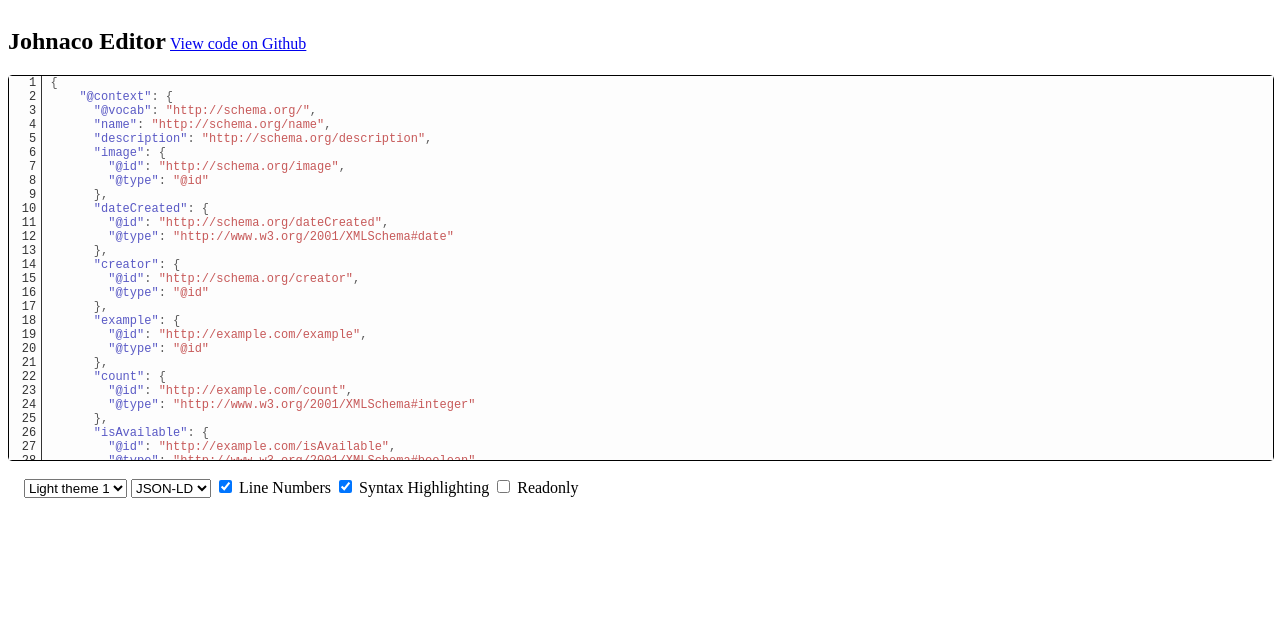
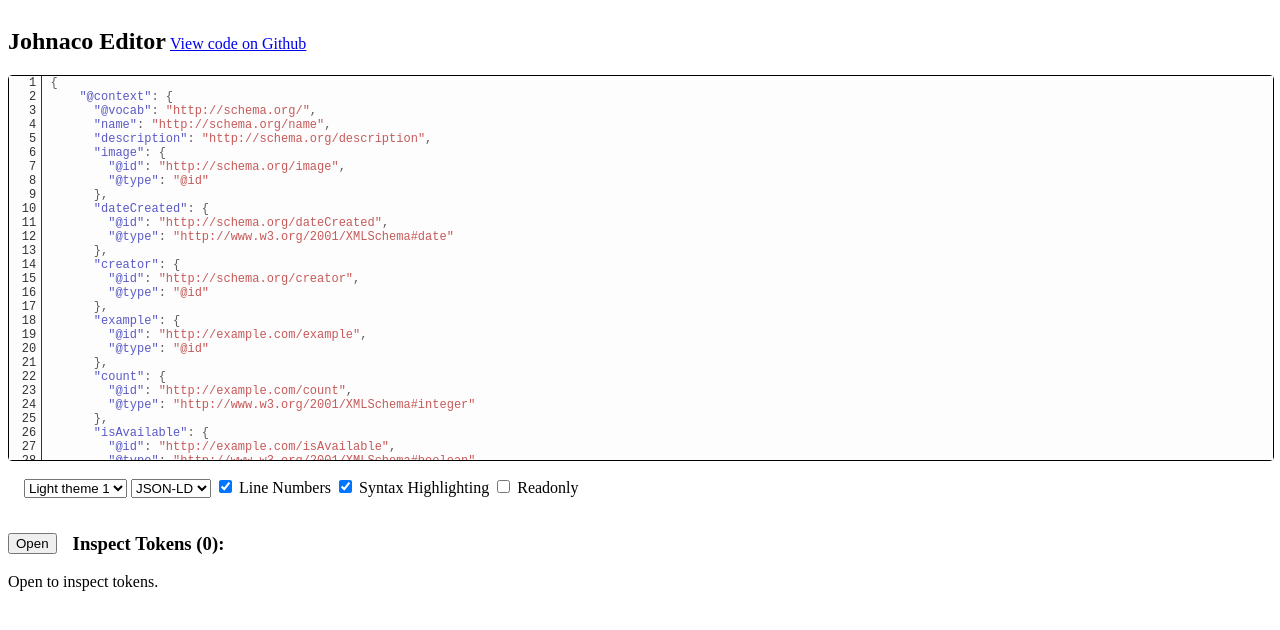
Before and after one commit to johncrowley-s2/fluree-editor, a React (Vite) app: page / in a window 1280 px wide. Shown: the top 630 px of the page. Built offline with nearby package versions, Linux system fonts and the light colour scheme; the HTML template or start-up script is replaced by a standard one.

Commit message:
Fix token inspector

```diff
--- a/src/App.tsx
+++ b/src/App.tsx
@@ -58,8 +58,8 @@ function App() {
       />
       {/* <hr /> */}
       {/* <Errors numLines={numLines} numTokens={tokens.length} errors={errors} /> */}
-      {/* <hr />
-      <TokenInspector tokens={tokens} /> */}
+      {/* <hr /> */}
+      <TokenInspector value={value} language={language} />
     </ThemeProvider>
   );
 }
--- a/src/components/TokenInspector.tsx
+++ b/src/components/TokenInspector.tsx
@@ -1,15 +1,22 @@
-import { useState } from "react";
+import { useMemo, useState } from "react";
 import useTheme from "../lib/hooks/useTheme";
-import { Token } from "../lib/tokenize";
+import { LanguageDefinition } from "../lib/languages/types";
+import tokenize, { Token } from "../lib/tokenize";
 
 interface Props {
-  tokens: Token[];
+  value: string;
+  language: LanguageDefinition;
 }
 
-export default function TokenInspector({ tokens }: Props) {
+export default function TokenInspector({ value, language }: Props) {
   const [showTokens, setShowTokens] = useState(false); // Default false bc rendering the token table slows down the UI considerably
 
   const { theme } = useTheme();
+
+  const tokens = useMemo(
+    () => (!showTokens ? [] : tokenize(value, language.tokenMap)),
+    [showTokens, value]
+  );
 
   return (
     <>
@@ -41,9 +48,7 @@ export default function TokenInspector({ tokens }: Props) {
                   <tr key={t.type + i}>
                     <td>{i}</td>
                     <td>
-                      <pre style={{ color: theme.tokenColors[t.type] }}>
-                        {t.type}
-                      </pre>
+                      <pre>{t.type}</pre>
                     </td>
                     <td>{t.line}</td>
                     <td>{t.position}</td>
```
